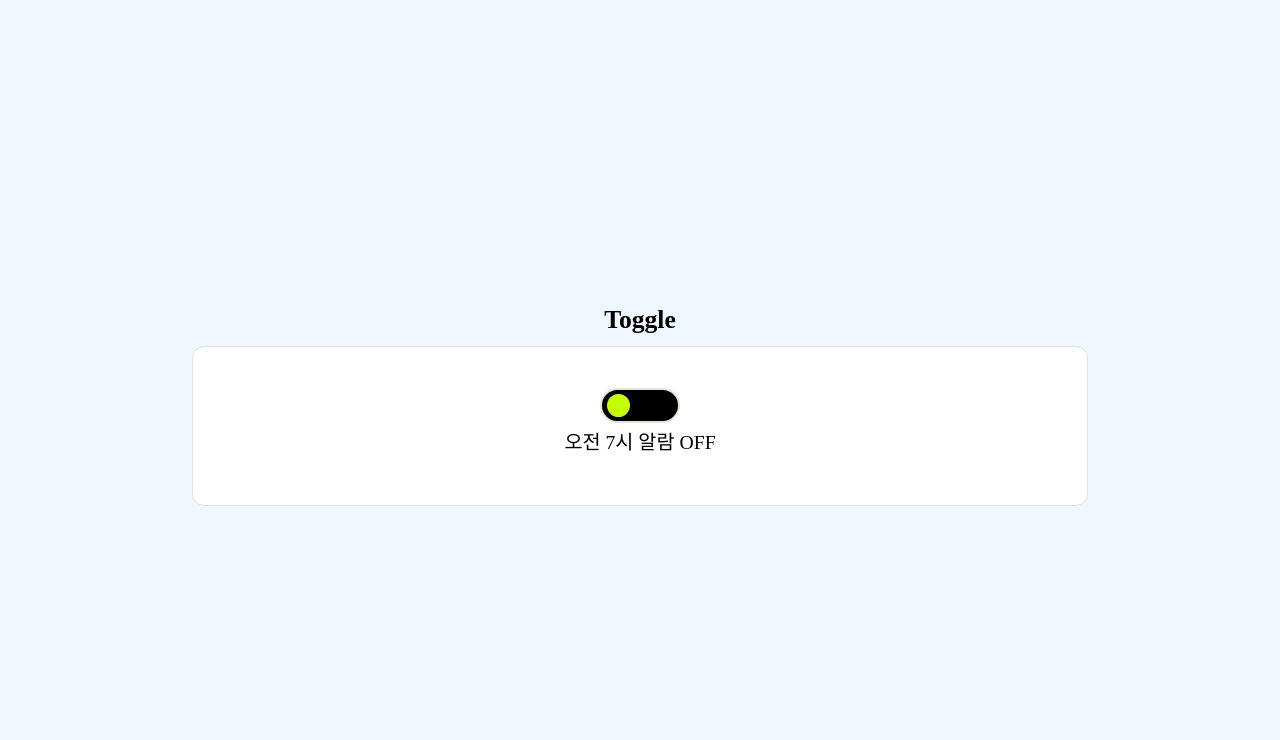
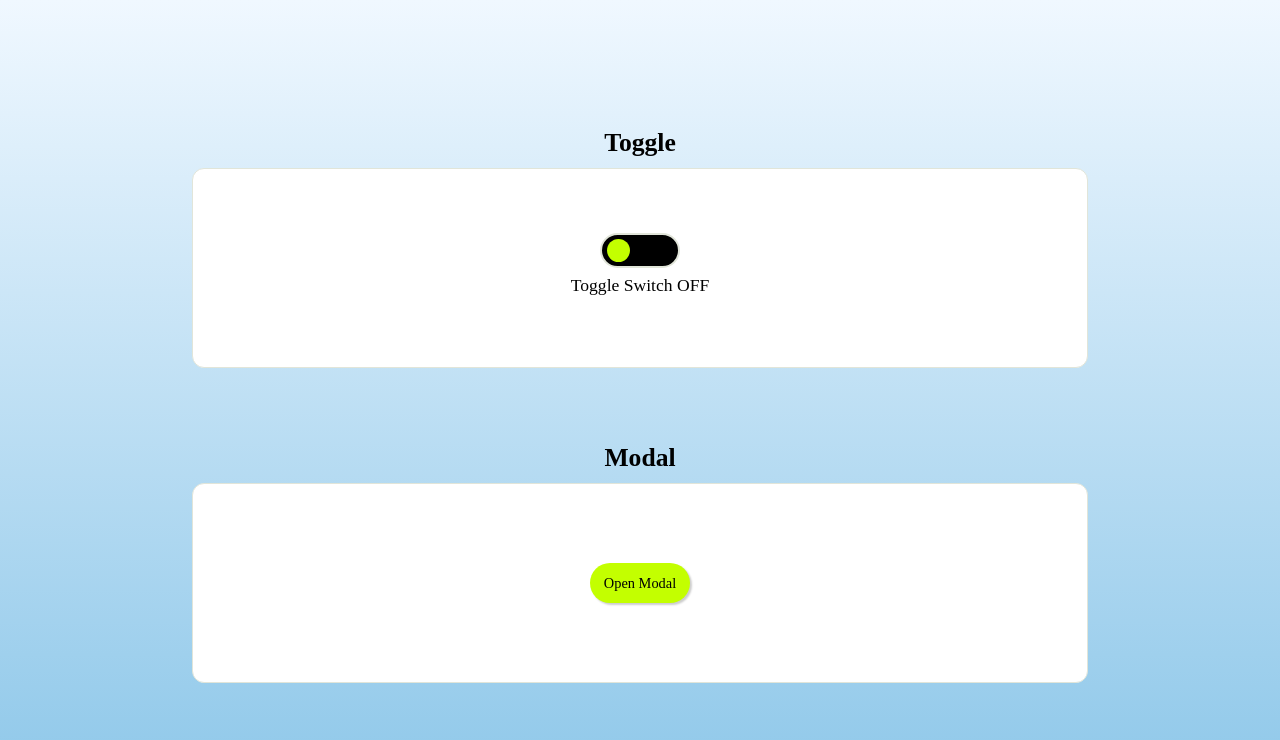
Before and after one commit to xlsoh/basic-components, a React (Create React App) app in the folder custom-component/: page / in a window 1280 px wide. Shown: the top 740 px of the page. Built offline with nearby package versions, Linux system fonts and the light colour scheme.

Commit message:
FIX: fix some code

```diff
--- a/custom-component/src/App.js
+++ b/custom-component/src/App.js
@@ -1,17 +1,21 @@
 import React from 'react';
 import styled from 'styled-components';
-import Toggle from './component/Toggle';
-import Modal from './component/Modal';
-import './component/Tab';
-import './component/Tag';
-import './component/AutoComplete';
-import './component/ClickToEdit';
+import Toggle from './components/Toggle';
+import Modal from './components/Modal';
+import './components/Tab';
+import './components/Tag';
+import './components/AutoComplete';
+import './components/ClickToEdit';
 
 function App() {
   return (
     <AppContainer>
       <Title> Toggle</Title>
       <Toggle />
+      <br />
+      <br />
+      <Title>Modal</Title>
+      <Modal />
     </AppContainer>
   );
 }
@@ -22,17 +26,18 @@ const AppContainer = styled.div`
   position: absolute; //top0위해서
   top: 0;
   left: 0;
-  width: 100vw;
-  height: 100vh;
+  width: 100%;
+  height: 100%;
   display: flex; //고른 배열
   flex-direction: column;
-  justify-content: center;
-  align-items: center;
+  justify-content: center; // 콘텐츠 열 중앙
+  align-items: center; //콘텐츠 행 중앙
   line-height: 2;
-  background-color: aliceblue;
+  background: linear-gradient(aliceblue, #8dc7e9);
 `;
 
 const Title = styled.div`
   font-weight: 800;
   font-size: 1.6em;
+  text-align: left;
 `;
--- a/custom-component/src/index.js
+++ b/custom-component/src/index.js
@@ -3,8 +3,8 @@ import ReactDOM from 'react-dom';
 import App from './App';
 
 ReactDOM.render(
-  <React.StrictMode>
+  <React.Fragment>
     <App />
-  </React.StrictMode>,
+  </React.Fragment>,
   document.getElementById('root')
 );
```
